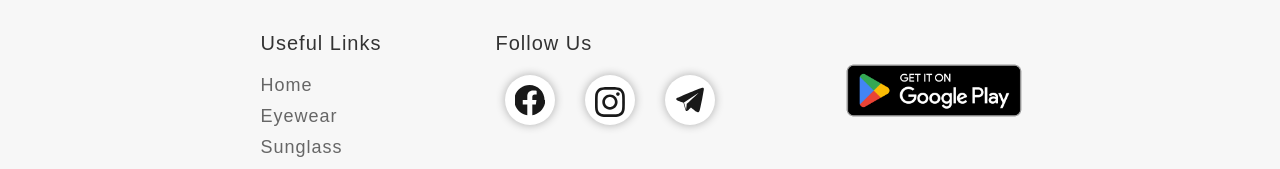
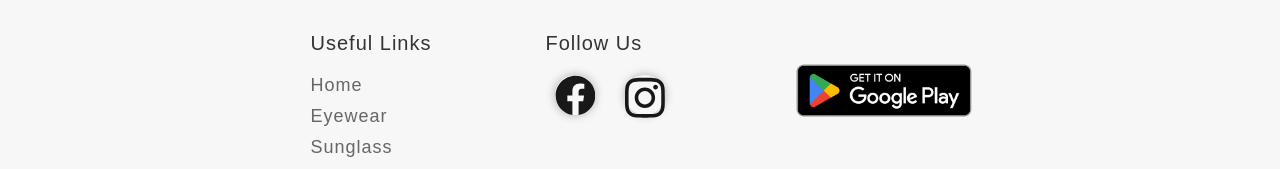
Before and after one commit to prerna-incronix/samplewebsite, a React (Create React App) app: page / in a window 1280 px wide. Shown: the part 1664-1833 px from the top of the page. Built offline with nearby package versions, Linux system fonts and the light colour scheme; no server answers; the database is empty.

Commit message:
social icon fixed

```diff
--- a/src/Footer.css
+++ b/src/Footer.css
@@ -153,20 +153,23 @@ ul {
   display: flex;
   justify-content: center;
   align-items: center;
-  width: 50px;
-  height: 50px;
-  border-radius: 50%;
+  width: 40px; /* Adjust width to match SVG icon width */
+  height: 40px; /* Adjust height to match SVG icon height */
+  border-radius: 60%; /* Make it fully rounded */
   color: #4d4d4d;
-  background-color: #fff;
+  opacity: 1;
+  background-color: transparent; /* Set background color to transparent */
   transition: all 0.3s ease-in-out;
 }
+
+
 
 .example-1 .icon-content .link:hover {
   box-shadow: 3px 2px 45px 0px rgb(0 0 0 / 12%);
 }
 
 .example-1 .icon-content .link svg {
-  width: 30px;
+  width: 50px;
   height: 50px;
 }
 
--- a/src/Footer.js
+++ b/src/Footer.js
@@ -50,10 +50,10 @@ function Footer() {
                       aria-label="Facebook"
                       href="https://www.facebook.com/"
                     >
-                      <svg viewBox="0 0 100 100" version="1.1">
+                      <svg viewBox="0 0 500 500" version="1.1" >
                         <path
                           fill="currentColor"
-                          d="M98.5 50c0-27.6-22.4-50-50-50S-2.5 22.4-2.5 50c0 25.7 18.9 47.1 43.5 51v-36.1H25.8V50H41V38.8c0-12.8 6.7-20.1 20-20.1 5.7 0 11.2.9 11.2.9v12.3h-6.3c-6.2 0-8.2 3.8-8.2 7.7V50h13.9l-2.2 14.9h-11.7V101c24.6-3.9 43.5-25.3 43.5-51z"
+                          d="M504 256C504 119 393 8 256 8S8 119 8 256c0 123.8 90.7 226.4 209.3 245V327.7h-63V256h63v-54.6c0-62.2 37-96.5 93.7-96.5 27.1 0 55.5 4.8 55.5 4.8v61h-31.3c-30.8 0-40.4 19.1-40.4 38.7V256h68.8l-11 71.7h-57.8V501C413.3 482.4 504 379.8 504 256z"
                         ></path>
                       </svg>
                     </a>
@@ -82,25 +82,7 @@ function Footer() {
                   {/* Repeat the same structure for other social media icons */}
                 </ul>
 
-                <ul className="example-1">
-                  <li className="icon-content">
-                    <a
-                      className="link"
-                      data-social="telegram"
-                      aria-label="Telegram"
-                      href="https://www.telegram.com/"
-                    >
-                      <svg viewBox="0 0 100 100" version="1.1">
-                        <path
-                          fill="currentColor"
-                          d="M95,9.9c-1.3-1.1-3.4-1.2-7-0.1c0,0,0,0,0,0c-2.5,0.8-24.7,9.2-44.3,17.3c-17.6,7.3-31.9,13.7-33.6,14.5  c-1.9,0.6-6,2.4-6.2,5.2c-0.1,1.8,1.4,3.4,4.3,4.7c3.1,1.6,16.8,6.2,19.7,7.1c1,3.4,6.9,23.3,7.2,24.5c0.4,1.8,1.6,2.8,2.2,3.2  c0.1,0.1,0.3,0.3,0.5,0.4c0.3,0.2,0.7,0.3,1.2,0.3c0.7,0,1.5-0.3,2.2-0.8c3.7-3,10.1-9.7,11.9-11.6c7.9,6.2,16.5,13.1,17.3,13.9  c0,0,0.1,0.1,0.1,0.1c1.9,1.6,3.9,2.5,5.7,2.5c0.6,0,1.2-0.1,1.8-0.3c2.1-0.7,3.6-2.7,4.1-5.4c0-0.1,0.1-0.5,0.3-1.2  c3.4-14.8,6.1-27.8,8.3-38.7c2.1-10.7,3.8-21.2,4.8-26.8c0.2-1.4,0.4-2.5,0.5-3.2C96.3,13.5,96.5,11.2,95,9.9z M30,58.3l47.7-31.6  c0.1-0.1,0.3-0.2,0.4-0.3c0,0,0,0,0,0c0.1,0,0.1-0.1,0.2-0.1c0.1,0,0.1,0,0.2-0.1c-0.1,0.1-0.2,0.4-0.4,0.6L66,38.1  c-8.4,7.7-19.4,17.8-26.7,24.4c0,0,0,0,0,0.1c0,0-0.1,0.1-0.1,0.1c0,0,0,0.1-0.1,0.1c0,0.1,0,0.1-0.1,0.2c0,0,0,0.1,0,0.1  c0,0,0,0,0,0.1c-0.5,5.6-1.4,15.2-1.8,19.5c0,0,0,0,0-0.1C36.8,81.4,31.2,62.3,30,58.3z"
-                        ></path>
-                      </svg>
-                    </a>
-                    <div className="tooltip">Telegram</div>
-                  </li>
-                  {/* Repeat the same structure for other social media icons */}
-                </ul>
+
               </div>
             </div>
 
```
